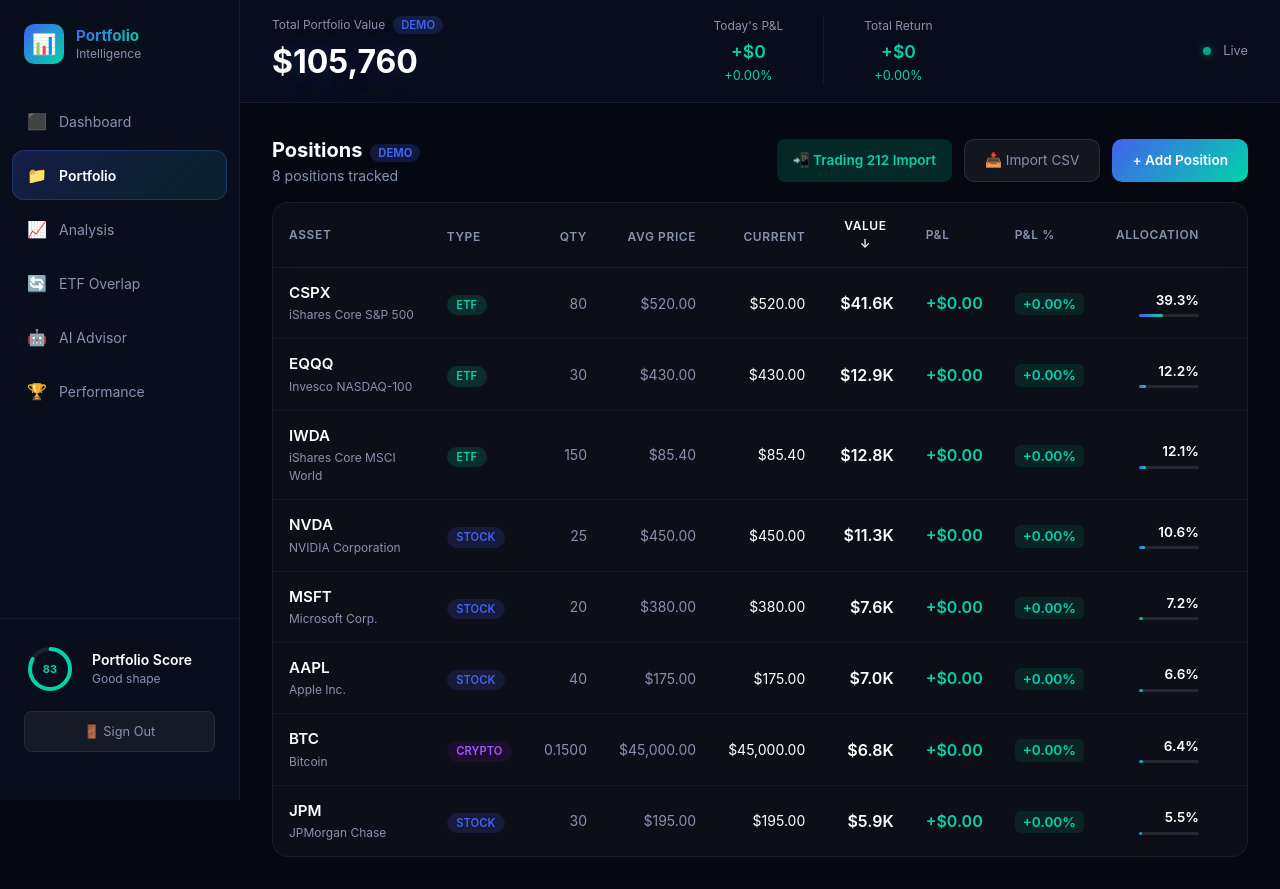
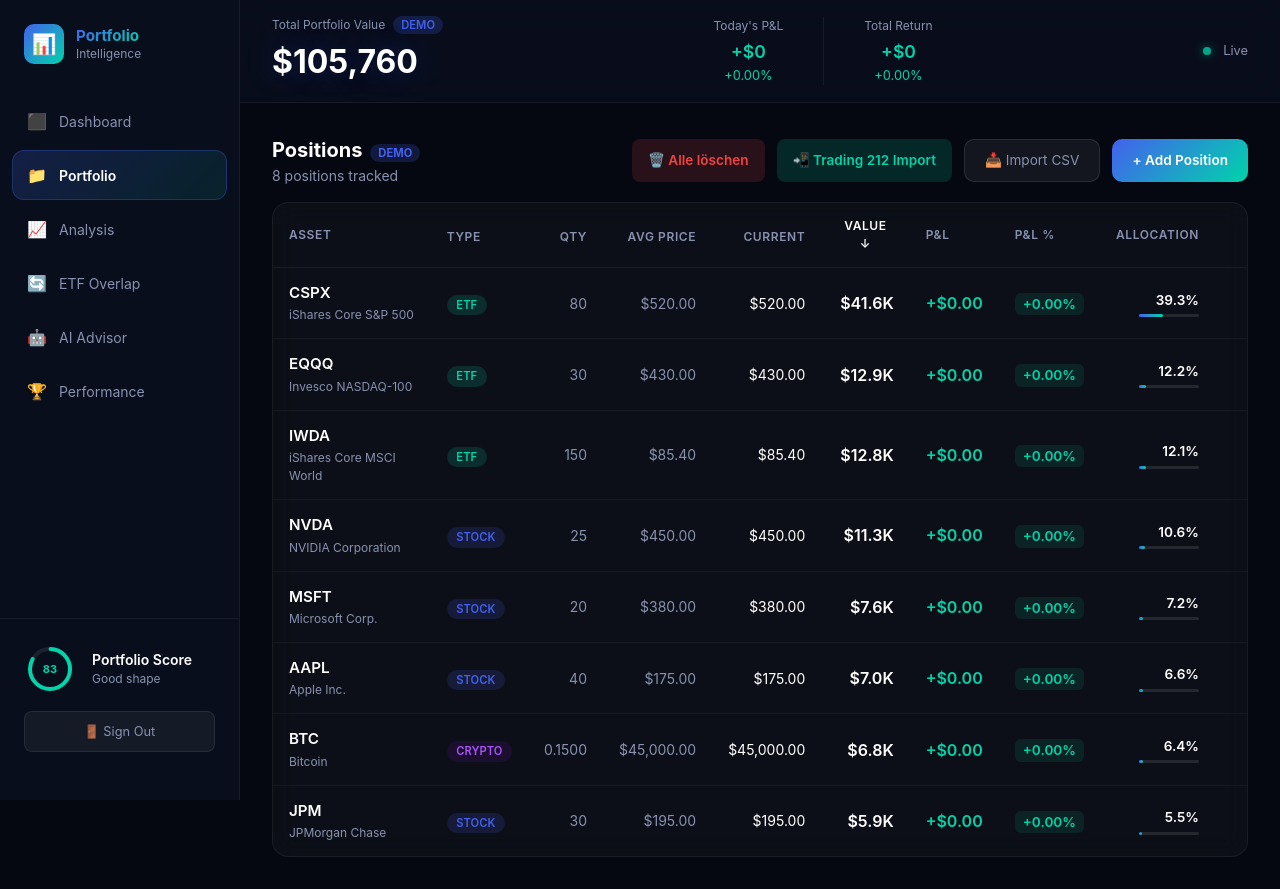
Before and after one commit to miethigmilo-art/Analyse, a Next.js app: page /portfolio in a window 1280 px wide. Built offline with nearby package versions, Linux system fonts and the light colour scheme; no server answers; the database is empty.

Commit message:
feat: add delete all positions button with trash icon

```diff
--- a/app/api/portfolio/route.ts
+++ b/app/api/portfolio/route.ts
@@ -47,7 +47,10 @@
   try {
     const { searchParams } = new URL(req.url);
     const id = searchParams.get("id");
-    if (!id) return NextResponse.json({ error: "Missing id" }, { status: 400 });
+    if (!id) {
+      await prisma.position.deleteMany({});
+      return NextResponse.json({ success: true, deleted: "all" });
+    }
     await prisma.position.delete({ where: { id } });
     return NextResponse.json({ success: true });
   } catch {
@@ -59,7 +62,10 @@
   try {
     const body = await req.json();
     const { id, ...data } = body;
-    if (!id) return NextResponse.json({ error: "Missing id" }, { status: 400 });
+    if (!id) {
+      await prisma.position.deleteMany({});
+      return NextResponse.json({ success: true, deleted: "all" });
+    }
     const position = await prisma.position.update({ where: { id }, data });
     return NextResponse.json({ position });
   } catch {
--- a/app/portfolio/page.tsx
+++ b/app/portfolio/page.tsx
@@ -83,6 +83,12 @@
       const err = await res.json();
       throw new Error(err.error || "Failed to add position");
     }
+    await loadPositions();
+  }
+
+  async function handleDeleteAll() {
+    if (!confirm("Wirklich alle Positionen löschen?")) return;
+    await fetch("/api/portfolio", { method: "DELETE" });
     await loadPositions();
   }
 
@@ -180,6 +186,7 @@
             onAdd={() => setShowAdd(true)}
             onImport={handleImport}
             onT212Import={handleT212Import}
+            onDeleteAll={handleDeleteAll}
           />
         </main>
       </div>
--- a/components/portfolio/PortfolioTable.tsx
+++ b/components/portfolio/PortfolioTable.tsx
@@ -20,6 +20,7 @@
 }
 
 interface Props {
+  onDeleteAll?: () => void;
   positions: Position[];
   quotes: Record<string, Quote>;
   totalValue: number;
@@ -54,7 +55,7 @@
 };
 
 export default function PortfolioTable({
-  positions, quotes, totalValue, isDemo = false, onDelete, onAdd, onImport, onT212Import,
+  positions, quotes, totalValue, isDemo = false, onDelete, onAdd, onImport, onT212Import, onDeleteAll,
 }: Props) {
   const [sortKey, setSortKey] = useState<SortKey>("value");
   const [sortDir, setSortDir] = useState<SortDir>("desc");
@@ -116,6 +117,15 @@
           <p style={{ color: "#8892b0", fontSize: "0.875rem" }}>{positions.length} positions tracked</p>
         </div>
         <div style={{ display: "flex", gap: "0.75rem" }}>
+          {onDeleteAll && (
+            <button onClick={() => { if(confirm("Alle Positionen löschen?")) onDeleteAll(); }} style={{
+              padding: "0.5rem 1rem", borderRadius: "0.5rem", border: "none", cursor: "pointer",
+              background: "rgba(239,68,68,0.15)", color: "#ef4444",
+              fontSize: "0.85rem", fontWeight: "600", display: "flex", alignItems: "center", gap: "0.4rem",
+            }}>
+              🗑️ Alle löschen
+            </button>
+          )}
           {onT212Import && (
             <button onClick={onT212Import} style={{
               padding: '0.5rem 1rem', borderRadius: '0.5rem', border: 'none', cursor: 'pointer',
```
